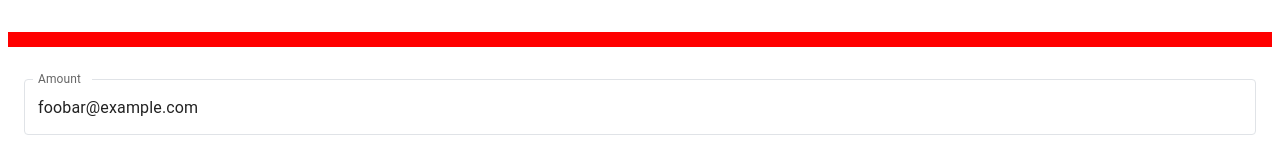
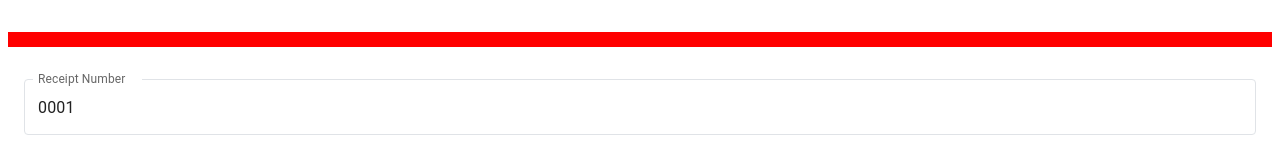
Before and after one commit to MicMond01/Christian-Companions-Society-Receipt, a React (Create React App) app: page / in a window 1280 px wide. Shown: the part 201-361 px from the top of the page. Built offline with nearby package versions, Linux system fonts and the light colour scheme.

Commit message:
first commit

```diff
--- a/src/component/form/Form.jsx
+++ b/src/component/form/Form.jsx
@@ -16,6 +16,9 @@ import CustomDatePicker from "./CustomDatePicker";
 const validationSchema = yup.object({
   amount: yup.string("Enter an amount").required("Amount is required"),
   purpose: yup.string("Enter a purpose").required("Purpose is required"),
+  receipt_number: yup
+    .string("Enter receipt number")
+    .required("Receipt Number is required"),
   from: yup.string("Enter a Name").required("Name is required"),
 });
 
@@ -28,6 +31,7 @@ const Form = ({ setHasValue, formData, setFormData }) => {
       amount: "foobar@example.com",
       purpose: "Building the house of the Lord",
       from: "Adegbola Joseph",
+      receipt_number: "0001",
     },
     validationSchema: validationSchema,
     onSubmit: (values) => {
@@ -43,7 +47,6 @@ const Form = ({ setHasValue, formData, setFormData }) => {
 
   const handleDateChange = (date) => {
     setSelectedDateValue(date);
-    console.log(date);
   };
 
   return (
@@ -61,6 +64,20 @@ const Form = ({ setHasValue, formData, setFormData }) => {
       </div>
 
       <form onSubmit={formik.handleSubmit} className="form-body">
+        <CustomTextInput
+          inputLabel={"Receipt Number"}
+          inputValue={formik.values.receipt_number}
+          handleChangeValue={formik.handleChange}
+          name="receipt_number"
+          formError={
+            formik.touched.receipt_number &&
+            Boolean(formik.errors.receipt_number)
+          }
+          formBlur={formik.handleBlur}
+          formHelperText={
+            formik.touched.receipt_number && formik.errors.receipt_number
+          }
+        />
         <CustomTextInput
           inputLabel={"Amount"}
           inputValue={formik.values.amount}
--- a/src/component/print/Header.jsx
+++ b/src/component/print/Header.jsx
@@ -2,7 +2,7 @@ import React, { useEffect, useState } from "react";
 import logo from "./../../assets/Receipt.png";
 
 const Header = ({ formData }) => {
-  const { selectedDateValue } = formData;
+  const { selectedDateValue, receipt_number } = formData;
   const [uodatedDate, setUpdatedDate] = useState(null);
 
   const months = [
@@ -48,14 +48,14 @@ const Header = ({ formData }) => {
     getOrdinalNumber();
   }, [day]);
 
-  function generateRandom7DigitNumber() {
-    const min = 1000000; // Smallest 7-digit number
-    const max = 9999999; // Largest 7-digit number
-    return Math.floor(Math.random() * (max - min + 1)) + min;
-  }
+  // function generateRandom7DigitNumber() {
+  //   const min = 1000000; // Smallest 7-digit number
+  //   const max = 9999999; // Largest 7-digit number
+  //   return Math.floor(Math.random() * (max - min + 1)) + min;
+  // }
 
-  // Example usage:
-  const random7DigitNumber = generateRandom7DigitNumber();
+  // // Example usage:
+  // const random7DigitNumber = generateRandom7DigitNumber();
 
   return (
     <div className="header de-flex">
@@ -70,7 +70,7 @@ const Header = ({ formData }) => {
       </div>
       <div className="">
         <div className="new-flex receipt-no">
-          <b>Receipt No. : </b> <p className="date"> {random7DigitNumber}</p>
+          <b>Receipt No. : </b> <p className="date"> {receipt_number}</p>
         </div>
         <div className="new-flex">
           <b>Date: </b>{" "}
--- a/src/index.css
+++ b/src/index.css
@@ -39,6 +39,7 @@ p {
 .receipt-printout {
   height: 30.8rem;
   width: 49.8rem;
+  margin-bottom: 2rem;
 }
 
 .receipt-no {
@@ -88,7 +89,7 @@ p {
 }
 
 .payment-method {
-  margin-top: 2rem;
+  margin-top: 3rem;
 }
 
 .payment-method h4 {
```
